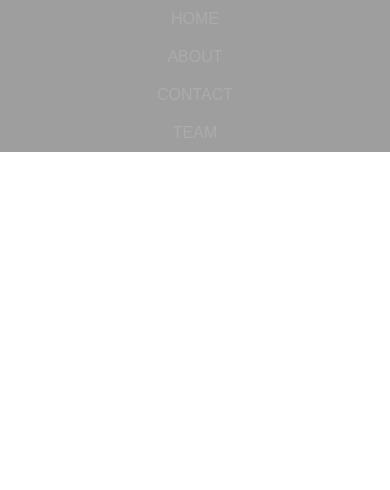
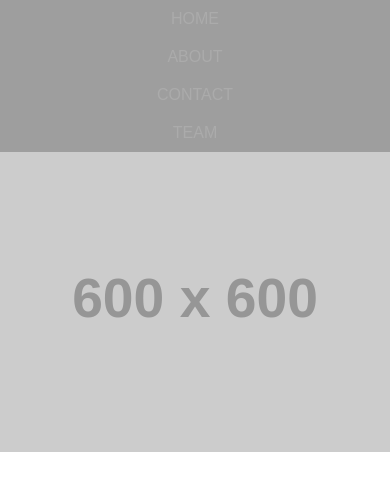
Before and after one commit to git-01001010/08-04-2020, a plain HTML site: page index.html in a window 390 px wide. Drawn offline with Linux system fonts and the light colour scheme; files that its build step writes are made by us from their sources; placeholder pictures from the web are drawn by us.

Commit message:
fixed media query in mobile.css

```diff
--- a/mobile.css
+++ b/css/mobile.css
@@ -3,7 +3,6 @@
 
 @media screen and (min-width: 280px) {
 
-}
 }
 
 @media screen and (min-width: 580px) {
--- a/css/styles.css
+++ b/css/styles.css
@@ -43,3 +43,11 @@ nav ul li:hover {
   background-color: #fcfcfc;
   color: #000;
 }
+
+header {
+    background-image: url("https://placehold.it/600");
+    background-position: center;
+    background-size: cover;
+    background-repeat: no-repeat;
+    height: 300px;
+}
--- a/index.html
+++ b/index.html
@@ -18,5 +18,8 @@
         <li><a href="#">team</a></li>
       </ul>
     </nav>
+
+    <header>
+    </header>
   </body>
 </html>
```
